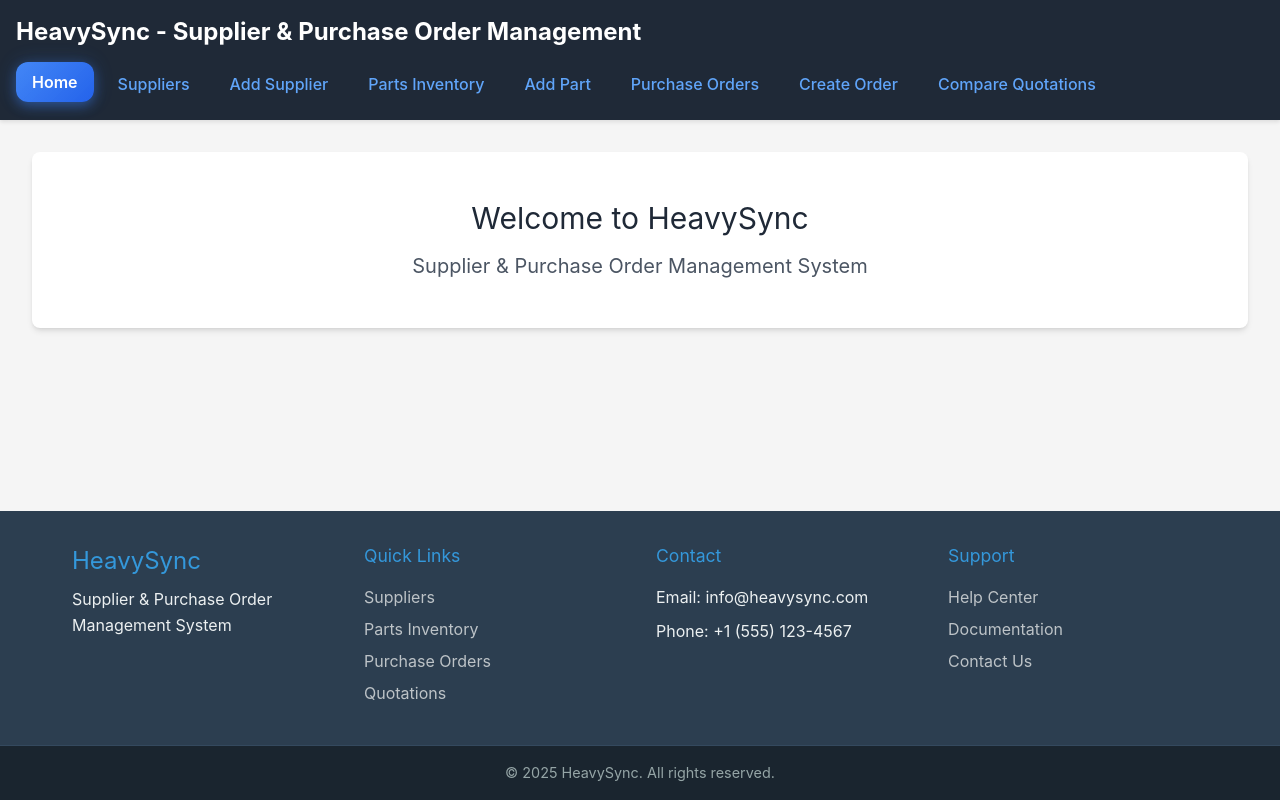
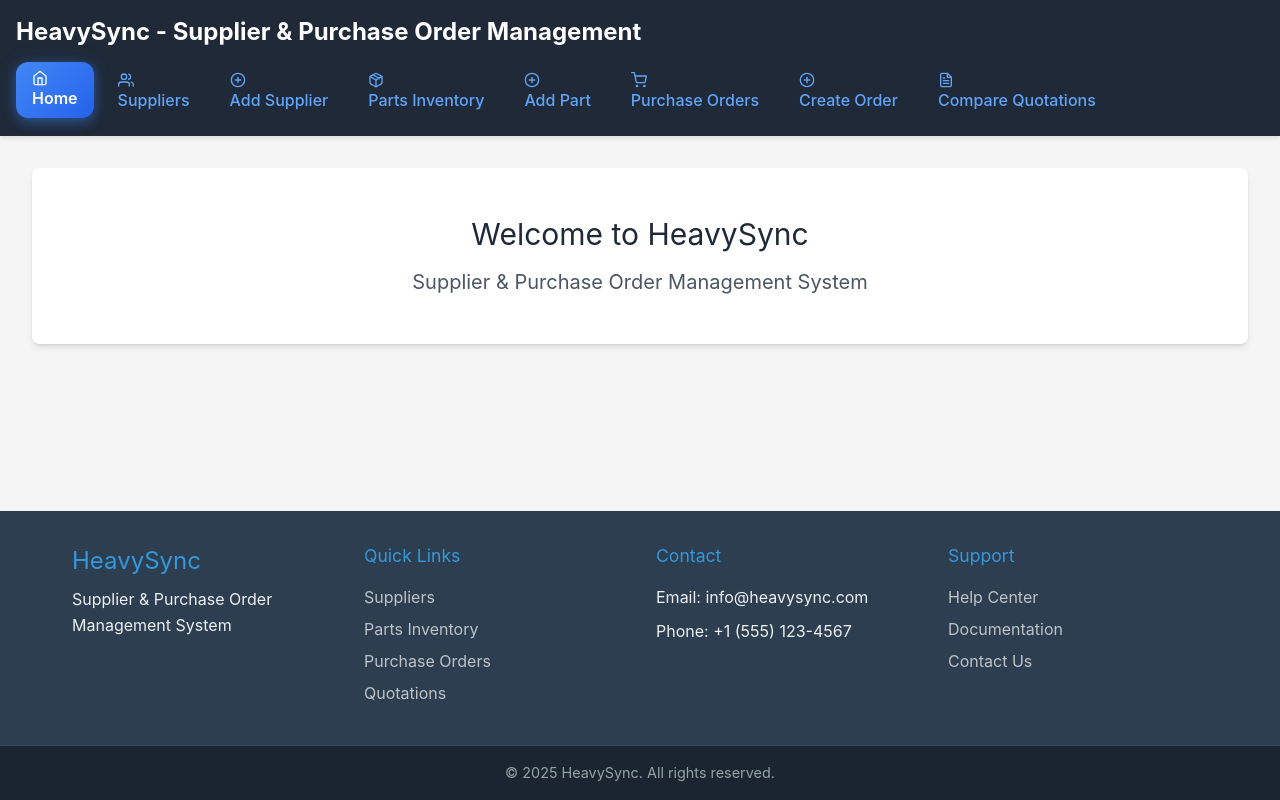
Before and after one commit to Hasintha01/HeavySync, a React (Create React App) app in the folder frontend/: page / in a window 1280 px wide. Built offline with nearby package versions, Linux system fonts and the light colour scheme; the HTML template or start-up script is replaced by a standard one.

Commit message:
feat: enhance UI components with icons

```diff
--- a/frontend/src/components/Header.jsx
+++ b/frontend/src/components/Header.jsx
@@ -1,5 +1,6 @@
 import React from 'react';
 import { NavLink } from 'react-router-dom';
+import { FiHome, FiUsers, FiPackage, FiShoppingCart, FiFileText, FiPlusCircle } from 'react-icons/fi';
 import './Header.css';
 
 const Header = () => {
@@ -8,14 +9,54 @@ const Header = () => {
       <nav>
         <h1>HeavySync - Supplier & Purchase Order Management</h1>
         <ul className="nav-menu">
-          <li><NavLink to="/" end>Home</NavLink></li>
-          <li><NavLink to="/suppliers" end>Suppliers</NavLink></li>
-          <li><NavLink to="/suppliers/new">Add Supplier</NavLink></li>
-          <li><NavLink to="/parts" end>Parts Inventory</NavLink></li>
-          <li><NavLink to="/parts/new">Add Part</NavLink></li>
-          <li><NavLink to="/purchase-orders" end>Purchase Orders</NavLink></li>
-          <li><NavLink to="/purchase-orders/new">Create Order</NavLink></li>
-          <li><NavLink to="/quotations">Compare Quotations</NavLink></li>
+          <li>
+            <NavLink to="/" end className="flex items-center gap-2">
+              <FiHome className="w-4 h-4" />
+              Home
+            </NavLink>
+          </li>
+          <li>
+            <NavLink to="/suppliers" end className="flex items-center gap-2">
+              <FiUsers className="w-4 h-4" />
+              Suppliers
+            </NavLink>
+          </li>
+          <li>
+            <NavLink to="/suppliers/new" className="flex items-center gap-2">
+              <FiPlusCircle className="w-4 h-4" />
+              Add Supplier
+            </NavLink>
+          </li>
+          <li>
+            <NavLink to="/parts" end className="flex items-center gap-2">
+              <FiPackage className="w-4 h-4" />
+              Parts Inventory
+            </NavLink>
+          </li>
+          <li>
+            <NavLink to="/parts/new" className="flex items-center gap-2">
+              <FiPlusCircle className="w-4 h-4" />
+              Add Part
+            </NavLink>
+          </li>
+          <li>
+            <NavLink to="/purchase-orders" end className="flex items-center gap-2">
+              <FiShoppingCart className="w-4 h-4" />
+              Purchase Orders
+            </NavLink>
+          </li>
+          <li>
+            <NavLink to="/purchase-orders/new" className="flex items-center gap-2">
+              <FiPlusCircle className="w-4 h-4" />
+              Create Order
+            </NavLink>
+          </li>
+          <li>
+            <NavLink to="/quotations" className="flex items-center gap-2">
+              <FiFileText className="w-4 h-4" />
+              Compare Quotations
+            </NavLink>
+          </li>
         </ul>
       </nav>
     </header>
--- a/frontend/src/modules/supplier/components/PartCard.jsx
+++ b/frontend/src/modules/supplier/components/PartCard.jsx
@@ -9,6 +9,7 @@
 import React from "react";
 import { useNavigate } from "react-router-dom";
 import StatusBadge from "./StatusBadge";
+import { FiEdit } from "react-icons/fi"; // Feather Icons - Edit
 
 /**
  * Part Card Component
@@ -86,8 +87,9 @@ const PartCard = ({ part }) => {
       <div className="mt-4">
         <button
           onClick={handleEdit}
-          className="btn-primary text-sm"
+          className="btn-primary text-sm flex items-center gap-2"
         >
+          <FiEdit className="w-4 h-4" />
           Edit Part
         </button>
       </div>
--- a/frontend/src/modules/supplier/components/PurchaseOrderCard.jsx
+++ b/frontend/src/modules/supplier/components/PurchaseOrderCard.jsx
@@ -10,6 +10,7 @@ import React from "react";
 import { useNavigate } from "react-router-dom";
 import pdfService from "../services/pdfService";
 import StatusBadge from "./StatusBadge";
+import { FiEdit, FiDownload } from "react-icons/fi"; // Feather Icons
 
 /**
  * Purchase Order Card Component
@@ -80,8 +81,9 @@ const PurchaseOrderCard = ({ order }) => {
       <div className="flex gap-2">
         <button
           onClick={handleEdit}
-          className="bg-blue-600 text-white px-4 py-2 rounded hover:bg-blue-700 transition-colors text-sm font-medium flex-1"
+          className="bg-blue-600 text-white px-4 py-2 rounded hover:bg-blue-700 transition-colors text-sm font-medium flex-1 flex items-center justify-center gap-2"
         >
+          <FiEdit className="w-4 h-4" />
           Edit Order
         </button>
 
@@ -89,20 +91,7 @@ const PurchaseOrderCard = ({ order }) => {
           onClick={handleDownloadPDF}
           className="bg-red-600 text-white px-4 py-2 rounded hover:bg-red-700 transition-colors text-sm font-medium flex items-center gap-2"
         >
-          <svg
-            xmlns="http://www.w3.org/2000/svg"
-            className="h-4 w-4"
-            fill="none"
-            viewBox="0 0 24 24"
-            stroke="currentColor"
-          >
-            <path
-              strokeLinecap="round"
-              strokeLinejoin="round"
-              strokeWidth={2}
-              d="M12 10v6m0 0l-3-3m3 3l3-3m2 8H7a2 2 0 01-2-2V5a2 2 0 012-2h5.586a1 1 0 01.707.293l5.414 5.414a1 1 0 01.293.707V19a2 2 0 01-2 2z"
-            />
-          </svg>
+          <FiDownload className="w-4 h-4" />
           PDF
         </button>
       </div>
--- a/frontend/src/modules/supplier/components/StatusBadge.jsx
+++ b/frontend/src/modules/supplier/components/StatusBadge.jsx
@@ -7,14 +7,16 @@
  */
 
 import React from 'react';
+import { FiCheck, FiClock, FiX, FiAlertCircle, FiSend, FiFileText } from 'react-icons/fi';
 
 /**
  * StatusBadge Component
  * @param {Object} props - Component props
  * @param {string} props.status - The status to display (e.g., "pending", "approved", "completed")
  * @param {string} props.className - Optional additional CSS classes
+ * @param {boolean} props.showIcon - Whether to show an icon (default: true)
  */
-const StatusBadge = ({ status, className = '' }) => {
+const StatusBadge = ({ status, className = '', showIcon = true }) => {
   // Define color schemes for each status
   const statusStyles = {
     // Purchase Order Statuses
@@ -48,6 +50,35 @@ const StatusBadge = ({ status, className = '' }) => {
   // Get the style for this status (default to draft if not found)
   const style = statusStyles[normalizedStatus] || statusStyles.draft;
 
+  // Map status to icons
+  const statusIcons = {
+    // Purchase Order Statuses
+    pending: FiClock,
+    approved: FiCheck,
+    received: FiCheck,
+    cancelled: FiX,
+
+    // Quotation Statuses
+    draft: FiFileText,
+    sent: FiSend,
+    comparing: FiClock,
+    completed: FiCheck,
+
+    // Stock Statuses
+    'low-stock': FiAlertCircle,
+    'in-stock': FiCheck,
+
+    // Generic Statuses
+    active: FiCheck,
+    inactive: FiX,
+    success: FiCheck,
+    warning: FiAlertCircle,
+    error: FiX,
+    info: FiAlertCircle,
+  };
+
+  const IconComponent = statusIcons[normalizedStatus] || FiFileText;
+
   // Capitalize first letter for display
   const displayStatus = status?.charAt(0).toUpperCase() + status?.slice(1) || 'Draft';
 
@@ -64,6 +95,7 @@ const StatusBadge = ({ status, className = '' }) => {
         ${className}
       `}
     >
+      {showIcon && <IconComponent className="w-3 h-3 mr-1.5" />}
       {displayStatus}
     </span>
   );
--- a/frontend/src/modules/supplier/components/SupplierCard.jsx
+++ b/frontend/src/modules/supplier/components/SupplierCard.jsx
@@ -8,6 +8,7 @@
 
 import React from "react";
 import { useNavigate } from "react-router-dom";
+import { FiEdit } from "react-icons/fi"; // Feather Icons - Edit
 
 /**
  * Supplier Card Component
@@ -64,8 +65,9 @@ const SupplierCard = ({ supplier }) => {
       <div className="mt-4">
         <button
           onClick={handleEdit}
-          className="btn-primary text-sm"
+          className="btn-primary text-sm flex items-center gap-2"
         >
+          <FiEdit className="w-4 h-4" />
           Edit Supplier
         </button>
       </div>
```
